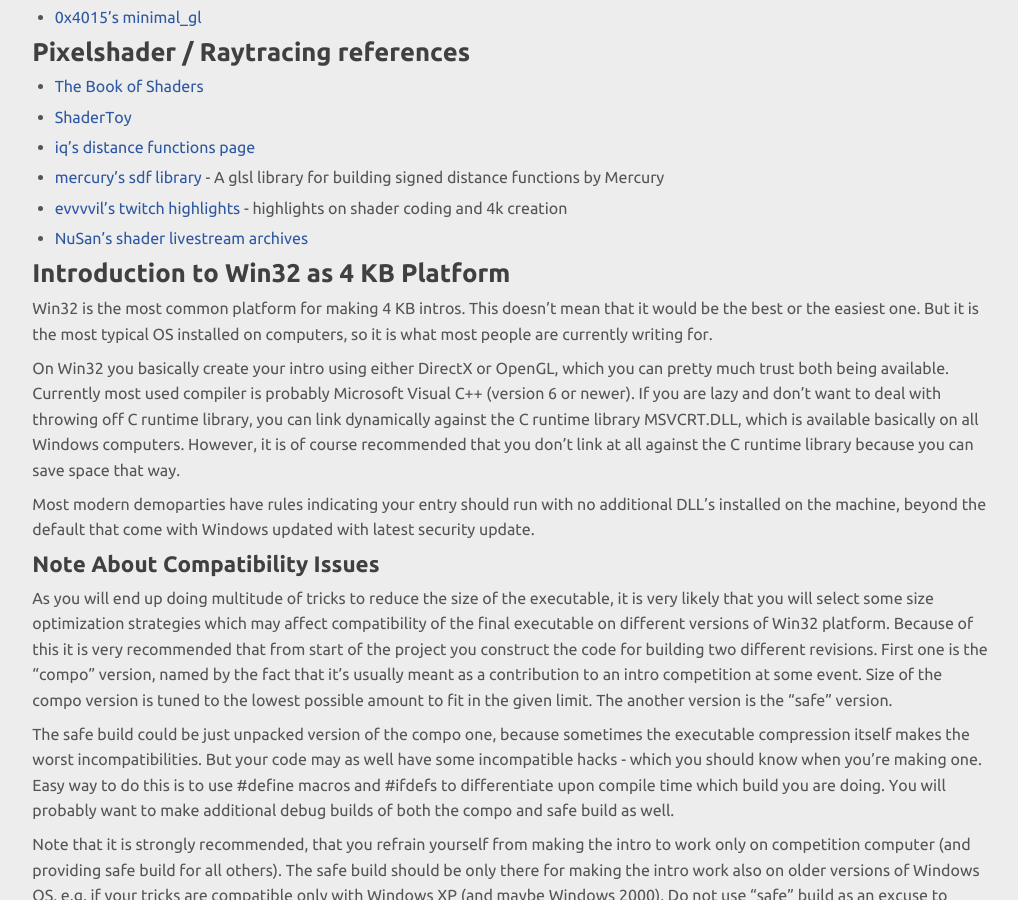
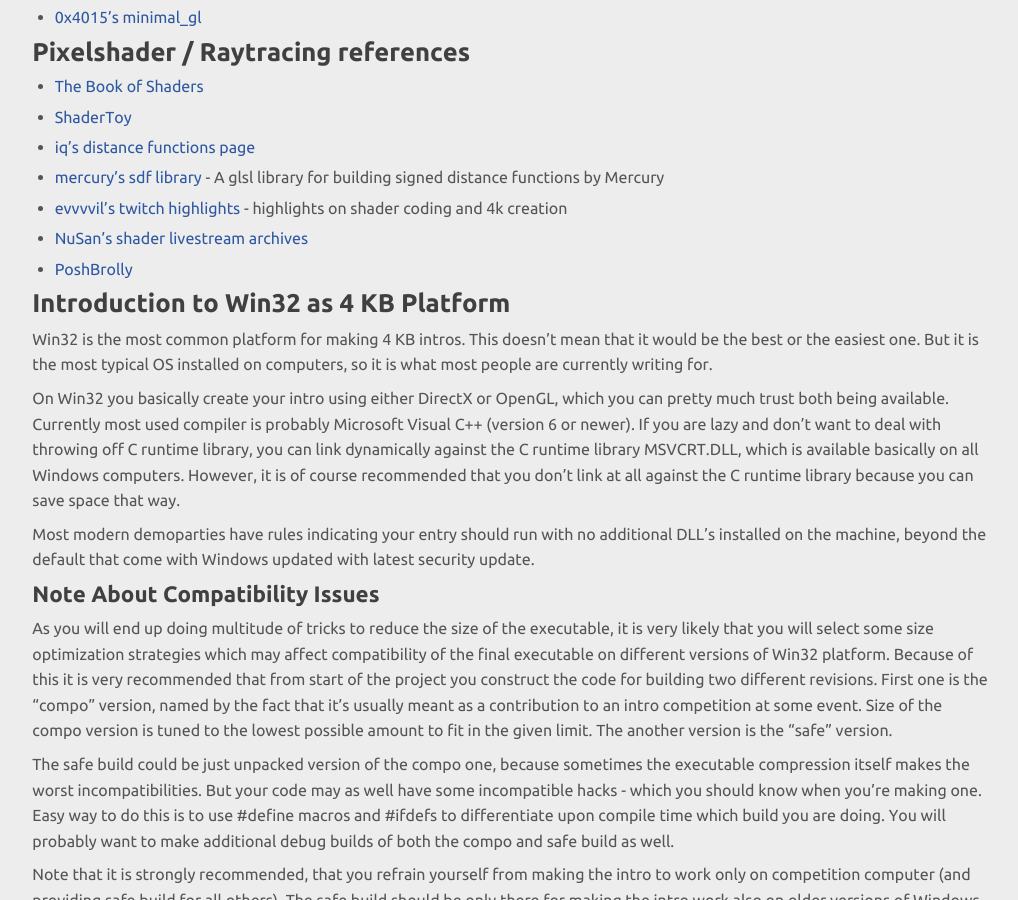
Before and after one commit to in4k/in4k.github.io, a Jekyll site: the page built from wiki/win32.markdown, in a window 1280 px wide and 900 px high, scrolled down 308 px. Shown: the whole window, without its empty margins (137-1155 px from the left). Built offline with Jekyll 4.4.1, drawn with Linux system fonts in a browser that asks for light colours.

Commit message:
Update win32.markdown

```diff
--- a/wiki/win32.markdown
+++ b/wiki/win32.markdown
@@ -22,6 +22,7 @@
 * [mercury's sdf library](http://mercury.sexy/hg_sdf/) - A glsl library for building signed distance functions by Mercury
 * [evvvvil's twitch highlights](https://www.twitch.tv/evvvvil_/videos) - highlights on shader coding and 4k creation
 * [NuSan's shader livestream archives](https://www.youtube.com/channel/UCdiiD1ukw39XTRj9h6LKCeQ/videos)
+* [PoshBrolly](https://www.poshbrolly.net/)
 
 # Introduction to Win32 as 4 KB Platform
 
```
